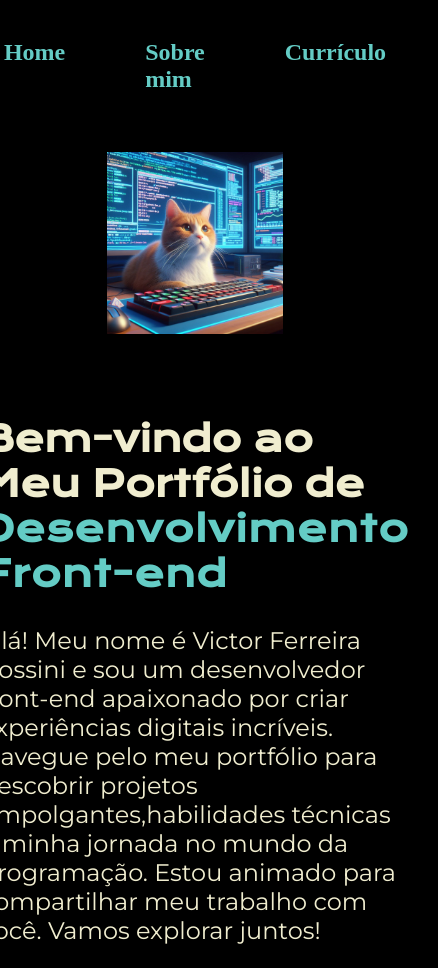
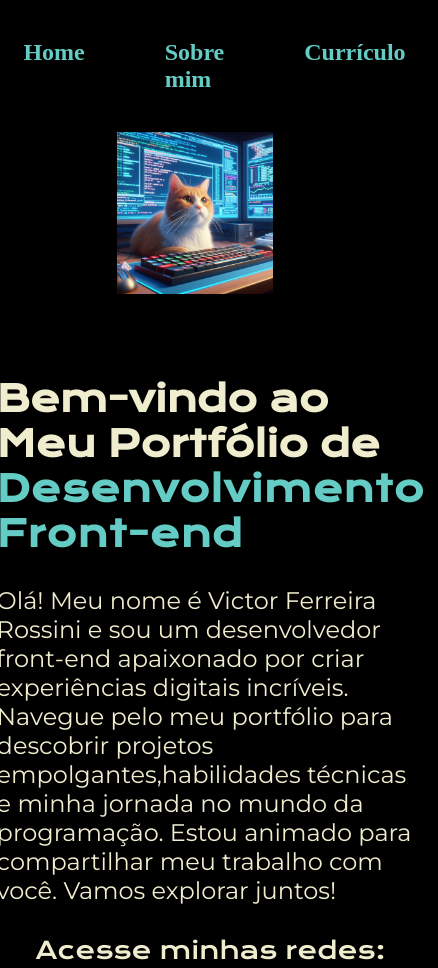
Before and after one commit to victordev96/portfolio, a plain HTML site: page index.html in a window 390 px wide. Shown: the top 968 px of the page, 438 px wide, since content can reach past the window. Drawn offline with nearby package versions, Linux system fonts and the light colour scheme.

Commit message:
Update style.css

```diff
--- a/styles/style.css
+++ b/styles/style.css
@@ -150,3 +150,31 @@ background-color: var(--cor-hover);
    }
 
 }
+
+@media (max-width: 440px) {
+   .cabecalho{
+      padding: 10% 0 0 10%;
+
+   }
+
+   .cabecalho__menu{
+      justify-content: center;
+   }
+
+   .apresentacao {
+      flex-direction: column-reverse;
+      padding: 10%;
+   }
+
+   .apresentacao__conteudo {
+      width: auto;
+      padding-left: 10%;
+      font-size: 0.5rem;
+      font-weight: 100;
+   }
+
+   .rodape {
+      width: 100%;
+   }
+
+}
```
